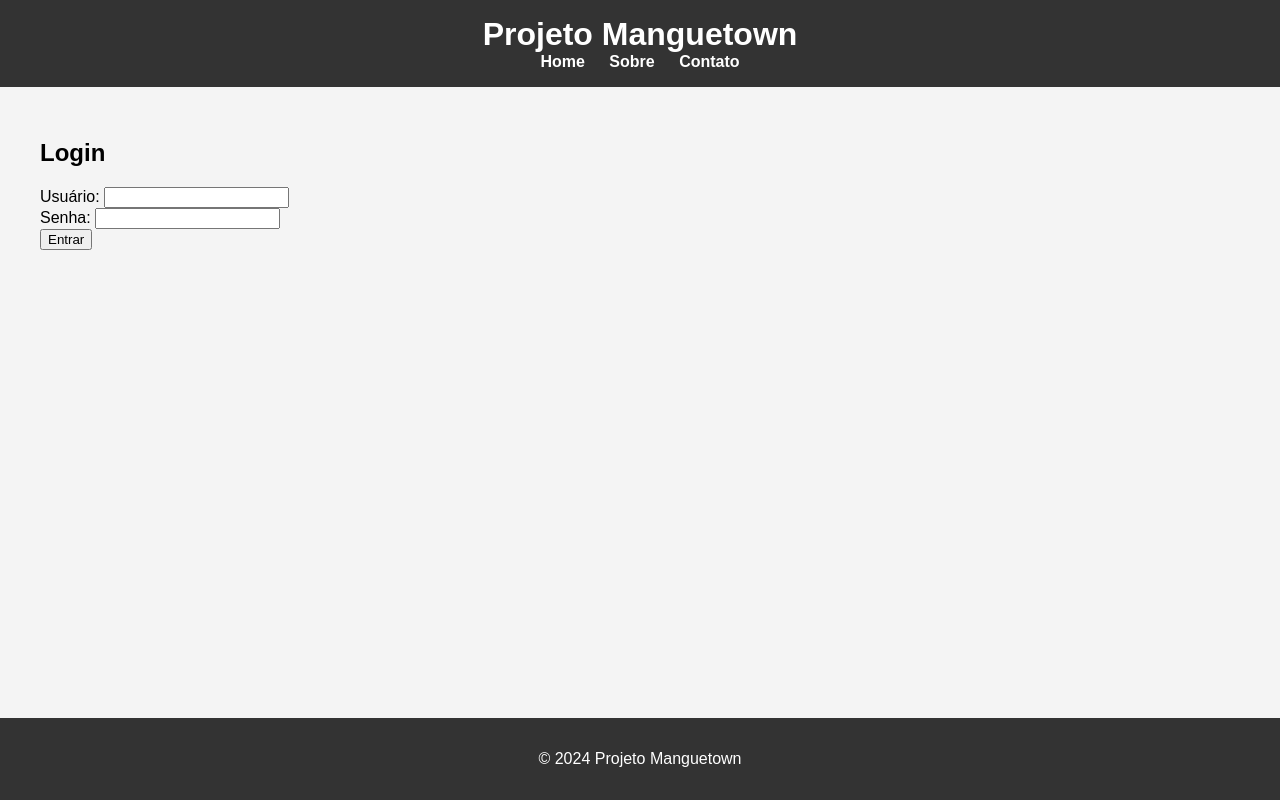
After one commit to rodsouzab/ProjetoManguetown, a Django app: template ProjetoManguetown/app/templates/login.html in a window 1280 px wide. The commit adds this page. Run offline with Django 5.2, Linux system fonts and the light colour scheme; the template is opened without the code that fills it, so the values that code supplies are empty; parts of the project's set-up code (start-up, migrations or seed data) failed here and were passed over.

Commit message:
Tela de login não funcional e transição de telas

```diff
--- a/ProjetoManguetown/ProjetoManguetown/settings.py
+++ b/ProjetoManguetown/ProjetoManguetown/settings.py
@@ -123,3 +123,6 @@ STATIC_URL = '/static/'
 # https://docs.djangoproject.com/en/5.1/ref/settings/#default-auto-field
 
 DEFAULT_AUTO_FIELD = 'django.db.models.BigAutoField'
+
+LOGIN_REDIRECT_URL = '/'
+LOGOUT_REDIRECT_URL = '/'
--- a/ProjetoManguetown/ProjetoManguetown/urls.py
+++ b/ProjetoManguetown/ProjetoManguetown/urls.py
@@ -15,10 +15,11 @@ Including another URLconf
     2. Add a URL to urlpatterns:  path('blog/', include('blog.urls'))
 """
 from django.contrib import admin
-from django.urls import path
-from app import views
+from django.urls import path, include
 
+
+app_name = "manguetown"
 urlpatterns = [
     path('admin/', admin.site.urls),
-    path('', views.home, name='home'),
+    path('', include('app.urls')),
 ]
--- a/ProjetoManguetown/app/templates/base.html
+++ b/ProjetoManguetown/app/templates/base.html
@@ -10,9 +10,9 @@
         <h1>Projeto Manguetown</h1>
         <nav>
             <ul>
-                <li><a>Home</a></li>
-                <li><a>About</a></li>
-                <li><a>Contact</a></li>
+                <li><a href="{% url 'manguetown:home' %}">Home</a></li>
+                <li><a href="{% url 'manguetown:sobre' %}">Sobre</a></li>
+                <li><a href="{% url 'manguetown:contato' %}">Contato</a></li>
             </ul>
         </nav>
     </header>
--- a/ProjetoManguetown/app/templates/home.html
+++ b/ProjetoManguetown/app/templates/home.html
@@ -4,5 +4,6 @@
 
 {% block content %}
 <h2>Bem Vindo a Página Inicial</h2>
+<a href="{% url 'manguetown:login' %}">Login</a>
 <p>Conteúdo principal da página</p>
 {% endblock %}
--- /dev/null
+++ b/ProjetoManguetown/app/templates/login.html
@@ -0,0 +1,21 @@
+{% extends 'base.html' %}
+
+{% block title %}Login{% endblock %}
+
+{% block content %}
+    <h2>Login</h2>
+    <form method="POST">
+        {% csrf_token %}
+        <div>
+            <label for="username">Usuário:</label>
+            <input type="text" id="username" name="username" required>
+        </div>
+        <div>
+            <label for="password">Senha:</label>
+            <input type="password" id="password" name="password" required>
+        </div>
+        <div>
+            <button type="submit">Entrar</button>
+        </div>
+    </form>
+{% endblock %}
```
Also changed, not shown: ProjetoManguetown/app/templates/contato.html (added, +8 -0 lines), ProjetoManguetown/app/templates/sobre.html (added, +8 -0 lines), ProjetoManguetown/app/views.py (+10 -0 lines).
